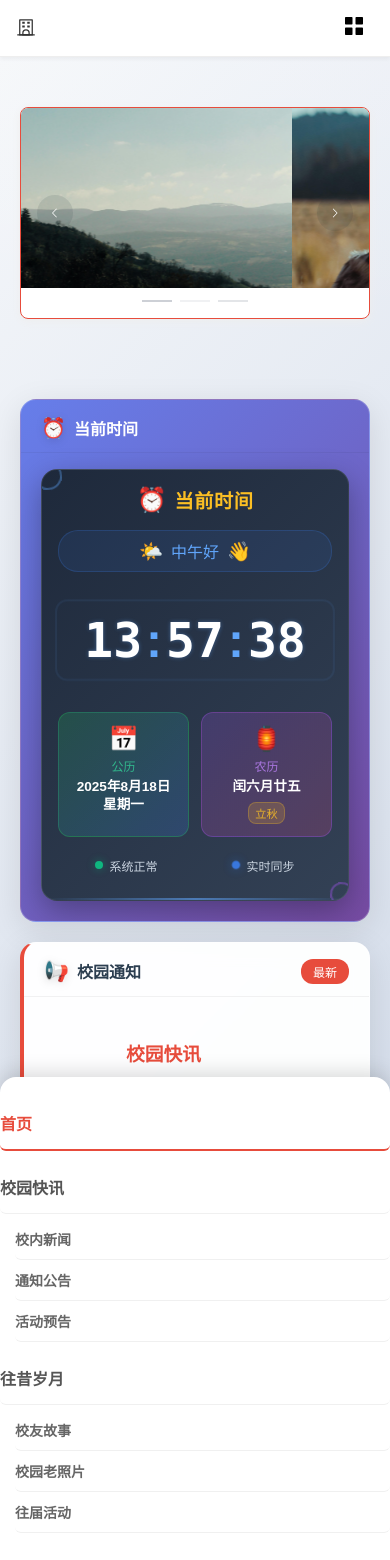
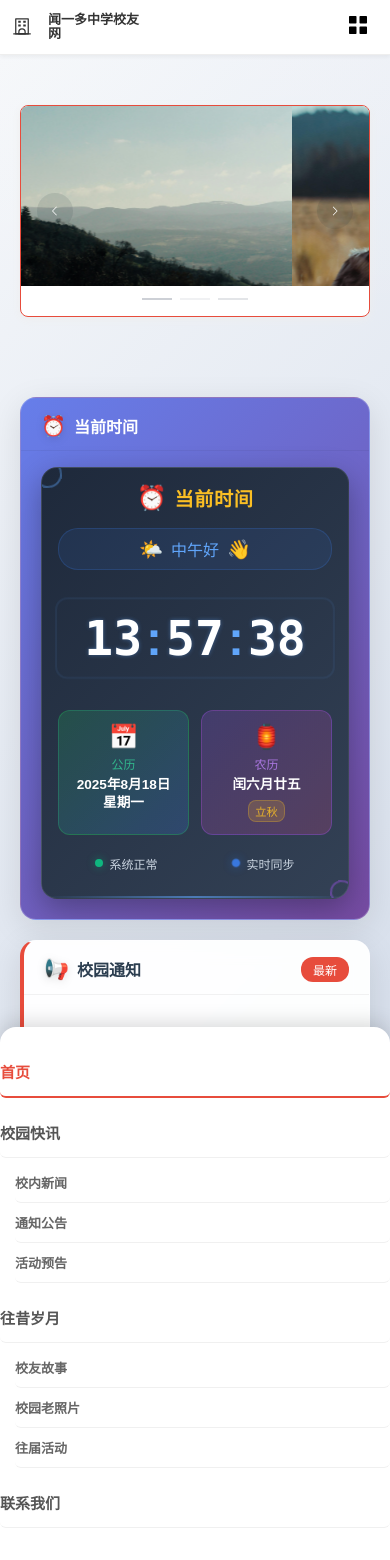
Before and after one commit to Jack-husx/school-friend, a Vue app: page / in a window 390 px wide. Shown: the top 1560 px of the page. Built offline with nearby package versions, Linux system fonts and the light colour scheme.

Commit message:
优化移动端展示

```diff
--- a/src/components/common/Header.vue
+++ b/src/components/common/Header.vue
@@ -4,11 +4,15 @@
       <el-icon style="vertical-align: middle; margin-right: 10px;">
         <School />
       </el-icon>
-      <span>闻一多中学校友网</span>
+
+      <!-- 使用 el-tooltip 包裹文本，鼠标悬停/点击时显示完整标题 -->
+      <el-tooltip content="闻一多中学校友网" placement="bottom">
+        <span class="logo-text">闻一多中学校友网</span>
+      </el-tooltip>
     </div>
 
     <!-- 移动端汉堡菜单按钮 -->
-    <div class="mobile-menu-btn" @click="toggleMobileMenu">
+    <div class="mobile-menu-btn" @click="toggleMobileMenu" aria-label="打开菜单">
       <el-icon size="24">
         <Menu v-if="!mobileMenuOpen" />
         <Close v-else />
@@ -51,6 +55,7 @@
 import { ref } from 'vue'
 import { useRouter } from 'vue-router'
 import { School, Menu, Close } from '@element-plus/icons-vue'
+// 注意：el-tooltip 是 Element Plus 组件，若项目未全局注册 Element Plus 组件请按项目方式引入/注册
 
 const router = useRouter()
 const mobileMenuOpen = ref(false)
@@ -129,6 +134,18 @@ window.addEventListener('resize', () => {
   z-index: 1001;
 }
 
+/* 默认（桌面） logo 文本：单行显示，和原样一致 */
+.logo-text {
+  display: inline-block;
+  font-size: 18px;
+  margin-left: 8px;
+  white-space: nowrap;
+  overflow: hidden;
+  text-overflow: ellipsis;
+  max-width: 420px; /* 桌面下限制防止极窄窗口撑坏布局 */
+}
+
+/* 移动端汉堡菜单按钮 */
 .mobile-menu-btn {
   display: none;
   cursor: pointer;
@@ -225,7 +242,7 @@ window.addEventListener('resize', () => {
   display: none;
 }
 
-/* --- 移动端修改后的样式 --- */
+/* --- 移动端修改（仅影响 ≤768px） --- */
 @media (max-width: 768px) {
   .header {
     padding: 0 16px;
@@ -235,8 +252,18 @@ window.addEventListener('resize', () => {
   .logo {
     font-size: 20px;
   }
-  .logo span {
-    display: none;
+
+  /* 移动端：允许 logo 文本换行显示完整（最多2行），同时减小字体 */
+  .logo-text {
+    display: inline-block;
+    font-size: 14px;          /* 更小字体，便于完整显示 */
+    margin-left: 6px;
+    max-width: calc(100% - 54px); /* 留出图标和右侧汉堡空间 */
+    white-space: normal;      /* 允许换行 */
+    word-break: break-word;   /* 长词换行 */
+    line-height: 1.1;
+    overflow: visible;        /* 不用省略号，尽量显示全部 */
+    vertical-align: middle;
   }
 
   .mobile-menu-btn {
@@ -246,7 +273,7 @@ window.addEventListener('resize', () => {
     display: none;
   }
 
-  /* 右侧滑出改为底部抽屉效果 */
+  /* 右侧滑出改为底部抽屉效果（保持你现有移动端样式） */
   .nav {
     position: fixed;
     bottom: -100%;
@@ -271,6 +298,8 @@ window.addEventListener('resize', () => {
     width: 100%;
     padding: 0 20px;
     gap: 10px;
+    overflow: auto;
+    -webkit-overflow-scrolling: touch;
   }
   .menu-item {
     width: 100%;
@@ -327,4 +356,13 @@ window.addEventListener('resize', () => {
     z-index: 999;
   }
 }
+
+/* 小屏幕微调（≤480px） */
+@media (max-width: 480px) {
+  .header { height: 54px; padding: 0 12px; }
+  .logo-text { font-size: 13px; max-width: calc(100% - 48px); }
+  .nav { height: 76%; }
+  .menu > li > a { font-size: 15px; }
+  .submenu li a { font-size: 13px; }
+}
 </style>
```
